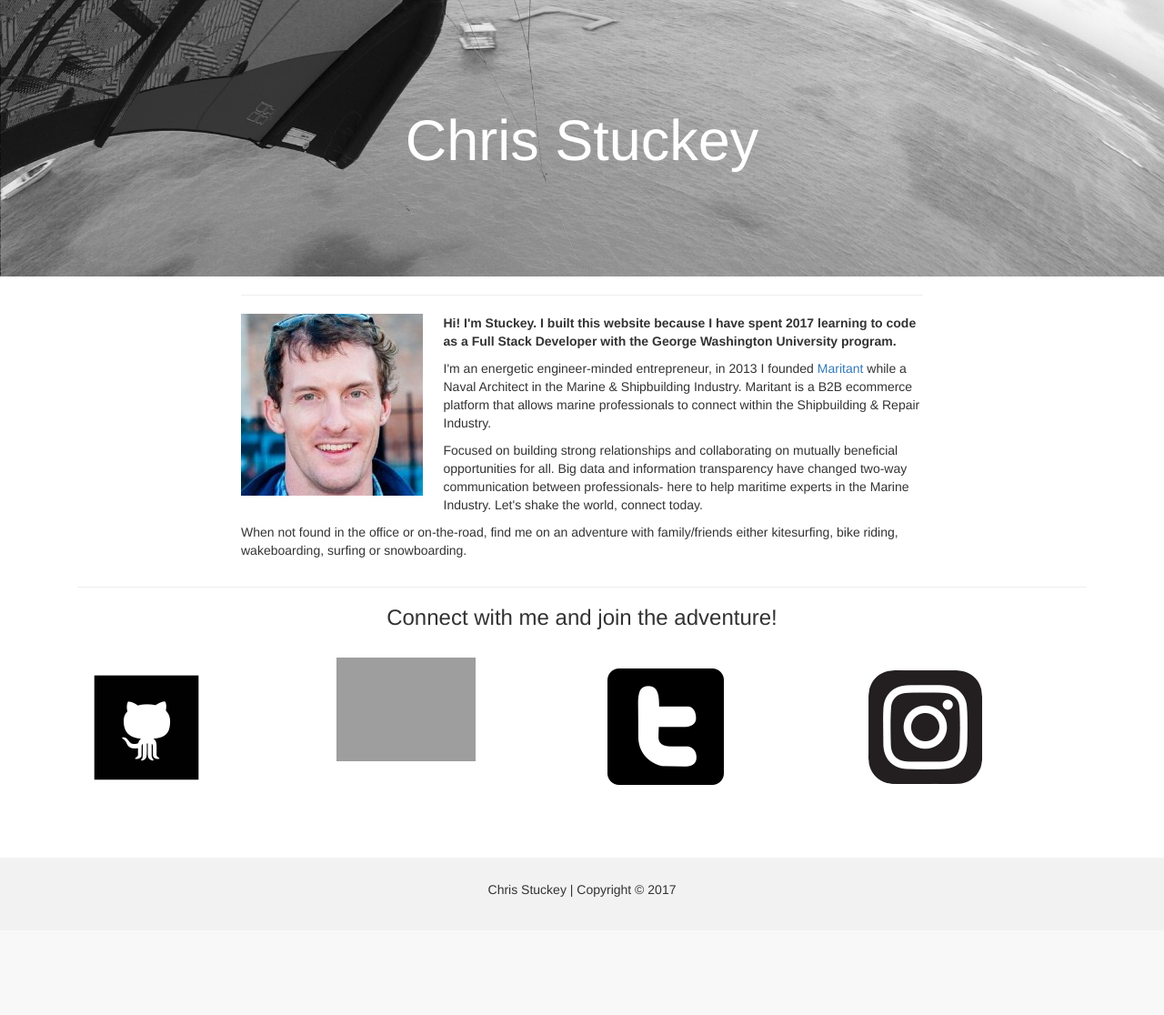
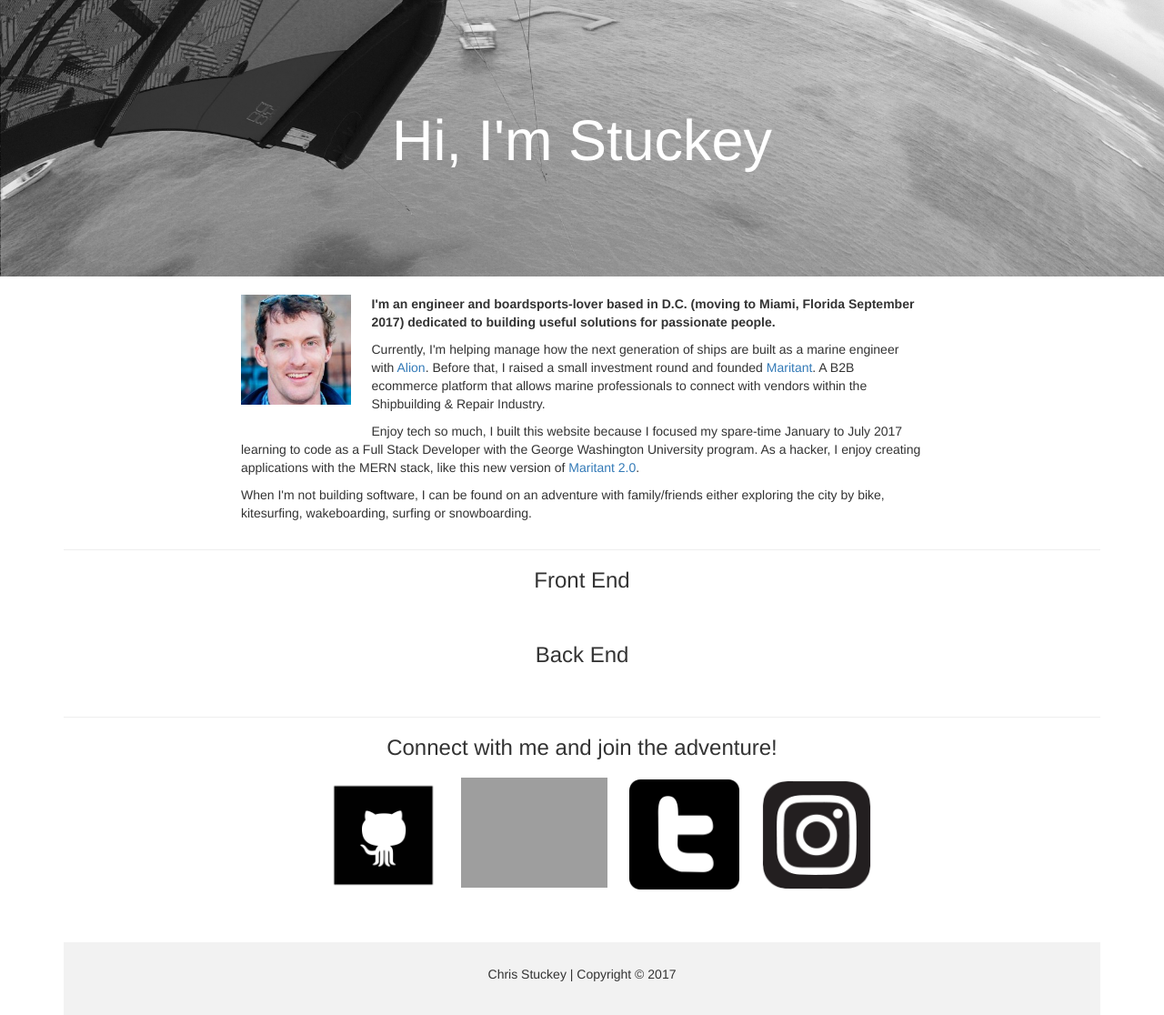
Before and after one commit to CStuckey/portfolio, a PHP site: page / in a window 1280 px wide. Shown: the part 52-1168 px from the top of the page at 91% size. Before the commit the page ends 1038 px from the top, so only its background shows below. Run offline with PHP 8.4, Linux system fonts and the light colour scheme; some libraries are stand-ins or nearby versions; grey boxes are pictures that could not be loaded.

Commit message:
updates to skills & about me text

```diff
--- a/assets/css/style.css
+++ b/assets/css/style.css
@@ -18,6 +18,10 @@
   font-family: Helvetica;
 }
 
+li{
+  display: inline-block;
+}
+
 .container {
   /*margin: auto;*/
 }
@@ -36,10 +40,30 @@
 	padding-bottom: 100px;
 }
 
+#me{
+  padding-top: 20px;
+}
+
+.ul-skill{
+  display: block;
+  margin: 0 auto;
+  text-align: center;
+  max-width: 1200px;
+}
+
+.skill-item{
+font-size: 120px;
+margin: 10px;
+}
+
+.skill-type{
+  text-align: center;
+}
+
 img {
-	    max-width:100%;
+  max-height: 121px;
   object-fit: scale-down;
-	    min-height: 74px;
+  min-height: 64px;
   margin-right: 3%;
   margin-bottom: 3%;
 }
--- a/index.html
+++ b/index.html
@@ -7,6 +7,7 @@
   <link rel="stylesheet" href="https://maxcdn.bootstrapcdn.com/bootstrap/3.3.7/css/bootstrap.min.css">
   <script src="https://ajax.googleapis.com/ajax/libs/jquery/3.2.1/jquery.min.js"></script>
   <script src="https://maxcdn.bootstrapcdn.com/bootstrap/3.3.7/js/bootstrap.min.js"></script>
+  <link rel="stylesheet" href="https://cdn.rawgit.com/konpa/devicon/df6431e323547add1b4cf45992913f15286456d3/devicon.min.css">
 
   <!-- Our own CSS stylesheet -->
   <link rel="stylesheet" href="assets/css/style.css" media="screen">
@@ -38,7 +39,7 @@
 <!-- JUMBOTRON -->
 <div class="jumbotron">
   <div class="container text-center">
-    <h1>Chris Stuckey</h1>
+    <h1>Hi, I'm Stuckey</h1>
     <p></p>
   </div>
 </div>
@@ -51,15 +52,15 @@
     <div class="col-md-8 col-centered" id="me">
       <article class="about-me-content">
         <!-- <h1 class="about-me-header">About Me</h1> -->
-        <hr class="about-me-hr"/>
+        <!-- <hr class="about-me-hr"/> -->
         <img src="assets/imgs/profile.jpg" align="left" alt="" id="chris-image"/>
-        <p><strong>Hi! I'm Stuckey. I built this website because I have spent 2017 learning to code as a Full Stack Developer with the George Washington University program.</strong></p>
+        <p><strong>I'm an engineer and boardsports-lover based in D.C. (moving to Miami, Florida September 2017) dedicated to building useful solutions for passionate people.</strong></p>
 
-        <p>I'm an energetic engineer-minded entrepreneur, in 2013 I founded <a href="https://maritant.com/" target="_blank">Maritant</a> while a Naval Architect in the Marine & Shipbuilding Industry. Maritant is a B2B ecommerce platform that allows marine professionals to connect within the Shipbuilding & Repair Industry.</p>
+        <p>Currently, I'm helping manage how the next generation of ships are built as a marine engineer with <a href="http://www.alionscience.com/Services/Naval-Architecture-and-Marine-Engineering" target="_blank">Alion</a>. Before that, I raised a small investment round and founded <a href="https://maritant.com/" target="_blank">Maritant</a>. A B2B ecommerce platform that allows marine professionals to connect with vendors within the Shipbuilding & Repair Industry.</p>
 
-        <p>Focused on building strong relationships and collaborating on mutually beneficial opportunities for all. Big data and information transparency have changed two-way communication between professionals- here to help maritime experts in the Marine Industry. Let's shake the world, connect today.</p>
+        <p>Enjoy tech so much, I built this website because I focused my spare-time January to July 2017 learning to code as a Full Stack Developer with the George Washington University program. As a hacker, I enjoy creating applications with the MERN stack, like this new version of <a href="http://maritant.herokuapp.com/#/" target="_blank">Maritant 2.0</a>.</p>
 
-        <p>When not found in the office or on-the-road, find me on an adventure with family/friends either kitesurfing, bike riding, wakeboarding, surfing or snowboarding.</p>
+        <p>When I'm not building software, I can be found on an adventure with family/friends either exploring the city by bike, kitesurfing, wakeboarding, surfing or snowboarding.</p>
       </article>
     </div>
   </section>
@@ -79,30 +80,108 @@
       </section> -->
       <!-- End of the Connect With Me Area -->
 
-  <div class="container-fluid sm-3 text-center">
+<!-- Skills Section -->
+  <div id="skills">
+    <hr class="break-hr"/>
+    <!-- <p id="skills-title" class="center-text">Skills</p> -->
+    <div id="skills-box">
+      <h3 class="skill-type">Front End</h3>
+      <div class="skill-frontend">
+        <ul class="ul-skill">
+          <li class="skill-item">
+            <i class="devicon-html5-plain-wordmark colored"></i>
+          </li>
+          <li class="skill-item">
+            <i class="devicon-css3-plain-wordmark"></i>
+          </li>
+          <li class="skill-item">
+            <i class="devicon-javascript-plain colored"></i>
+          </li>
+          <li class="skill-item">
+            <i class="devicon-react-original-wordmark colored"></i>
+          </li>
+          <li class="skill-item">
+            <i class="devicon-bootstrap-plain-wordmark colored"></i>
+          </li>
+          <li class="skill-item">
+            <i class="devicon-jquery-plain-wordmark colored"></i>
+          </li>
+        </ul>
+      </div>
+
+      <h3 class="skill-type">Back End</h3>
+      <div class="skill-backend">
+        <ul class="ul-skill">
+          <li class="skill-item">
+            <i class="devicon-nodejs-plain-wordmark colored"></i>
+          </li>
+          <li class="skill-item">
+            <i class="devicon-express-original-wordmark colored"></i>
+          </li>
+          <li class="skill-item">
+            <i class="devicon-mysql-plain colored"></i>
+          </li>
+          <li class="skill-item">
+            <i class="devicon-mongodb-plain-wordmark colored"></i>
+          </li>
+          <li class="skill-item">
+            <i class="devicon-sequelize-plain colored"></i>
+          </li>
+        </ul>
+      </div>
+    </div>
+  </div>
+
+<!-- Connection Section   -->
+  <div id="connect">
+    <hr class="break-hr"/>
+      <div id="connect-box">
+        <h3 class="skill-type">Connect with me and join the adventure!</h3>
+          <div class="skill-frontend">
+            <ul class="ul-skill">
+              <li class="skill-item">
+                <a href="https://github.com/CStuckey"><img src="assets/imgs/github.png" class="img-responsive"  alt="Image"></a>
+              </li>
+              <li class="skill-item">
+                <a href="https://www.linkedin.com/in/chrislstuckey"><img src="assets/imgs/linkedin.png" class="img-responsive"  alt="Image"></a>
+              </li>
+              <li class="skill-item">
+                <a href="https://www.twitter.com/ChrisLStuckey"><img src="assets/imgs/twitter.png" class="img-responsive"  alt="Image"></a>
+              </li>
+              <li class="skill-item">
+                <a href="https://www.instagram.com/chrisstuckey/"><img src="assets/imgs/instagram.png" class="img-responsive"  alt="Image"></a>
+              </li>
+            </ul>
+          </div>
+
+      </div>
+
+  </div>
+
+  <!-- <div class="container-fluid sm-3 text-center">
     <hr class="about-me-hr"/>
     <h3>Connect with me and join the adventure!</h3><br>
-    <div class="row">
-      <div class="col-sm-3">
+    <div class="row"> -->
+      <!-- <div class="col-sm-3"> -->
         <!-- <p>Github</p> -->
-        <a href="https://github.com/CStuckey"><img src="assets/imgs/github.png" class="img-responsive" style="width:60%" alt="Image"></a>
+        <!-- <a href="https://github.com/CStuckey"><img src="assets/imgs/github.png" class="img-responsive contactImg" style="width:40%" alt="Image"></a> -->
+      <!-- </div> -->
+      <!-- <div class="col-sm-3">  -->
+        <!-- <p>LinkedIn</p> -->
+        <!-- <a href="https://www.linkedin.com/in/chrislstuckey"><img src="assets/imgs/linkedin.png" class="img-responsive" style="width:40%" alt="Image"></a>
       </div>
-      <div class="col-sm-3">
-        <!-- <p>LinkedIn</p> -->
-        <a href="https://www.linkedin.com/in/chrislstuckey"><img src="assets/imgs/linkedin.png" class="img-responsive" style="width:60%" alt="Image"></a>
+      <div class="col-sm-3">  -->
+        <!-- <p>Twitter</p> -->
+        <!-- <a href="https://www.twitter.com/ChrisLStuckey"><img src="assets/imgs/twitter.png" class="img-responsive" style="width:40%" alt="Image"></a>
       </div>
-      <div class="col-sm-3">
-        <!-- <p>Twitter</p> -->
-        <a href="https://www.twitter.com/ChrisLStuckey"><img src="assets/imgs/twitter.png" class="img-responsive" style="width:60%" alt="Image"></a>
-      </div>
-      <div class="col-sm-3">
+      <div class="col-sm-3">  -->
         <!-- <p>Instagram</p> -->
-        <a href="https://www.instagram.com/chrisstuckey/"><img src="assets/imgs/instagram.png" class="img-responsive" style="width:60%" alt="Image"></a>
+        <!-- <a href="https://www.instagram.com/chrisstuckey/"><img src="assets/imgs/instagram.png" class="img-responsive" style="width:40%" alt="Image"></a>
       </div>
     </div>
-  </div><br>
+  </div><br> -->
 
-</div> <!-- </div> -->
+<!-- </div> </div> -->
 
 <br><br>
 
```
Also changed, not shown: 2 other files. Lines whose indentation alone changed are shown as unchanged.
